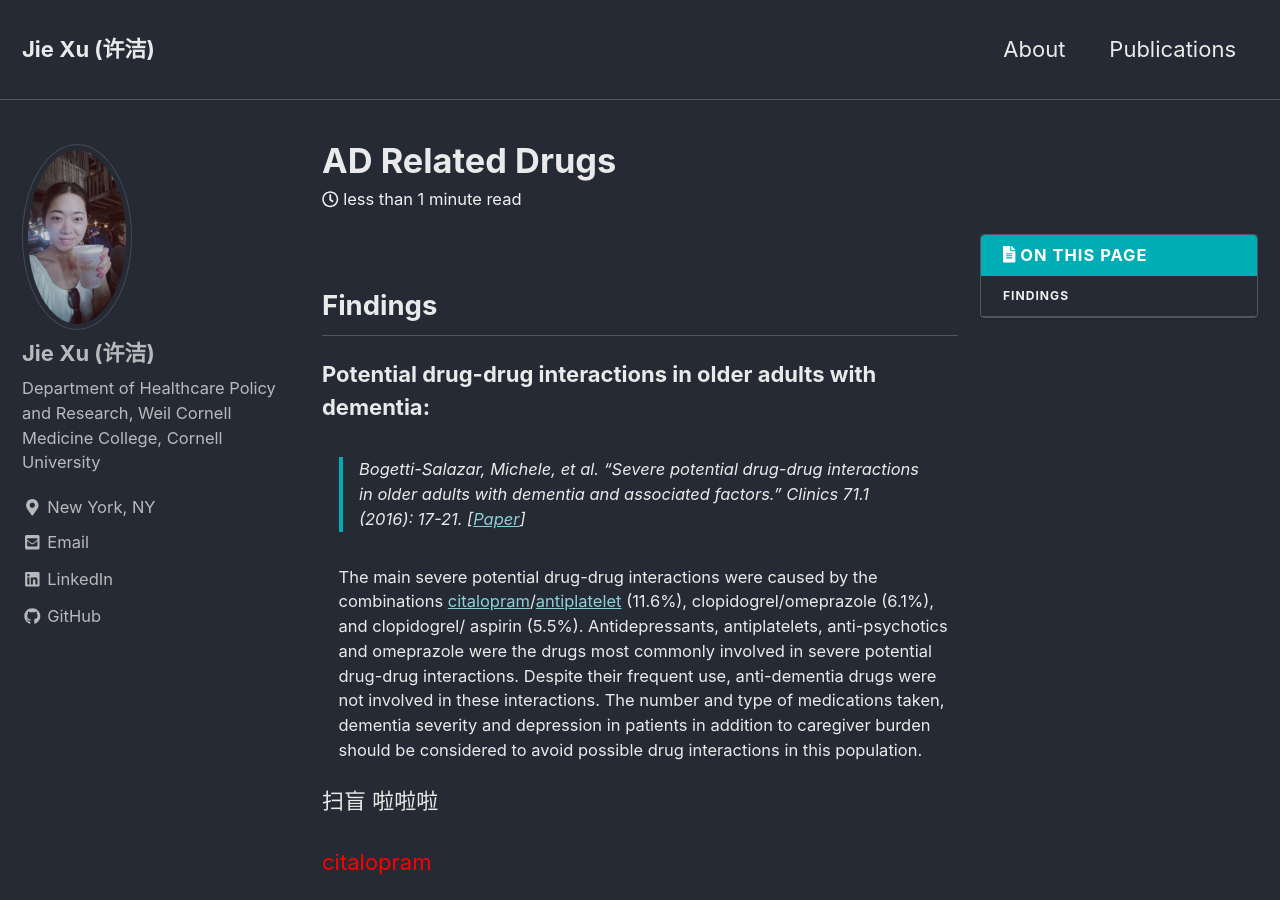
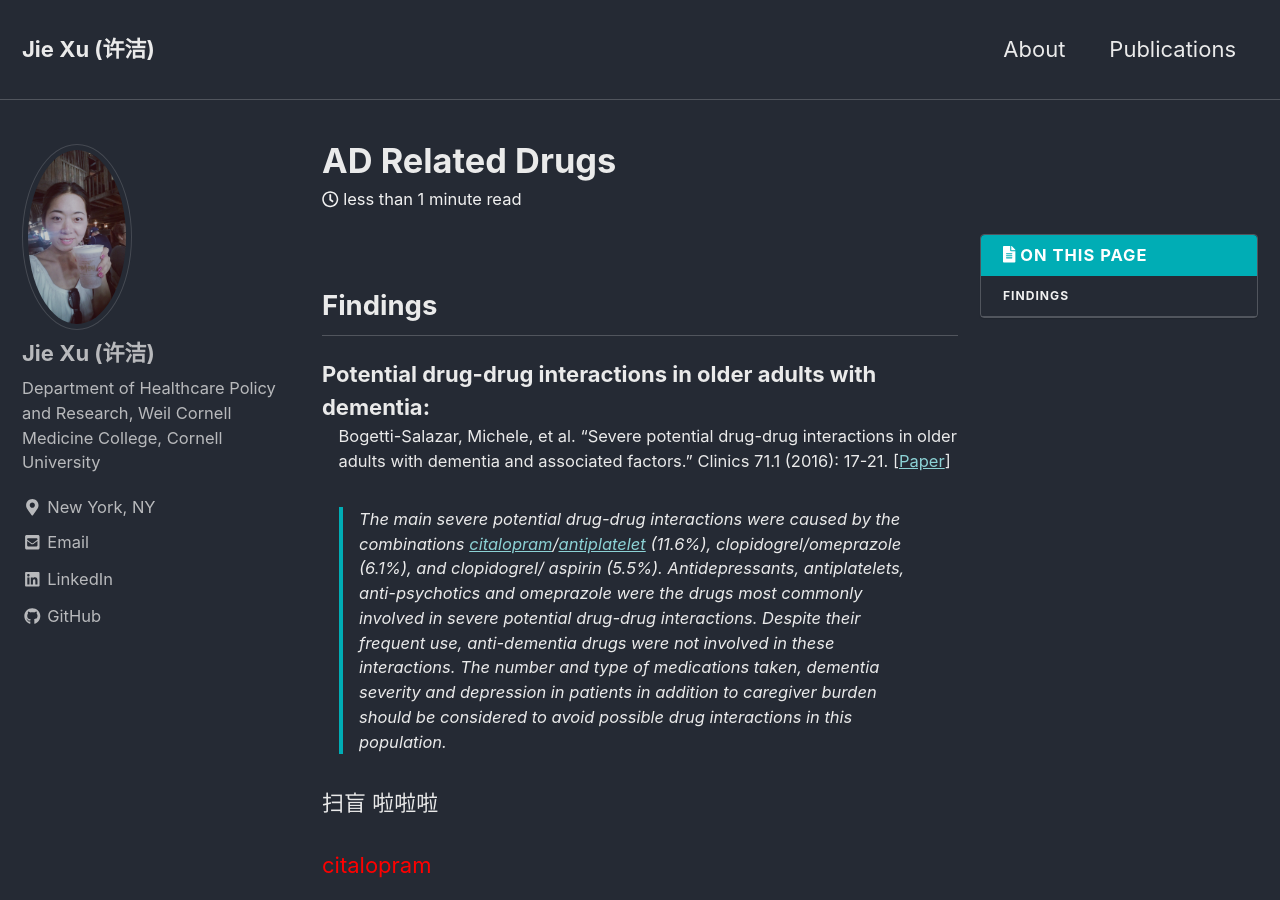
Before and after one commit to jxu1015/jxu1015.github.io, a Jekyll site: the page built from _posts/2020-03-03-AD-Related-Drugs.md, in a window 1280 px wide and 900 px high. Built offline with Jekyll 4.4.1, drawn with Linux system fonts in a browser that asks for light colours; nearby versions of some CDN libraries.

```diff
--- a/_posts/2020-03-03-AD-Related-Drugs.md
+++ b/_posts/2020-03-03-AD-Related-Drugs.md
@@ -11,9 +11,10 @@ toc: true
 ## Findings
 Potential drug-drug interactions in older adults with dementia:
 
-:   > Bogetti-Salazar, Michele, et al. "Severe potential drug-drug interactions in older adults with dementia and associated factors." Clinics 71.1 (2016): 17-21. [[Paper](https://www.ncbi.nlm.nih.gov/pmc/articles/PMC4763155/pdf/cln-71-01-017.pdf)]
+:   Bogetti-Salazar, Michele, et al. "Severe potential drug-drug interactions in older adults with dementia and associated factors." Clinics 71.1 (2016): 17-21. [[Paper](https://www.ncbi.nlm.nih.gov/pmc/articles/PMC4763155/pdf/cln-71-01-017.pdf)]
 
-:   The main severe potential drug-drug interactions were caused by the combinations [citalopram](https://www.drugs.com/citalopram.html)/[antiplatelet](https://www.drugs.com/drug-class/antiplatelet-agents.html) (11.6%), clopidogrel/omeprazole (6.1%), and clopidogrel/ aspirin (5.5%). Antidepressants, antiplatelets, anti-psychotics and omeprazole were the drugs most commonly involved in severe potential drug-drug interactions. Despite their frequent use, anti-dementia drugs were not involved in these interactions. The number and type of medications taken, dementia severity and depression in patients in addition to caregiver burden should be considered to avoid possible drug interactions in this population.
+:   > The main severe potential drug-drug interactions were caused by the combinations [citalopram](https://www.drugs.com/citalopram.html)/[antiplatelet](https://www.drugs.com/drug-class/antiplatelet-agents.html) (11.6%), clopidogrel/omeprazole (6.1%), and clopidogrel/ aspirin (5.5%). Antidepressants, antiplatelets, anti-psychotics and omeprazole were the drugs most commonly involved in severe potential drug-drug interactions. Despite their frequent use, anti-dementia drugs were not involved in these interactions. The number and type of medications taken, dementia severity and depression in patients in addition to caregiver burden should be considered to avoid possible drug interactions in this population.
+
 
 
 
```
